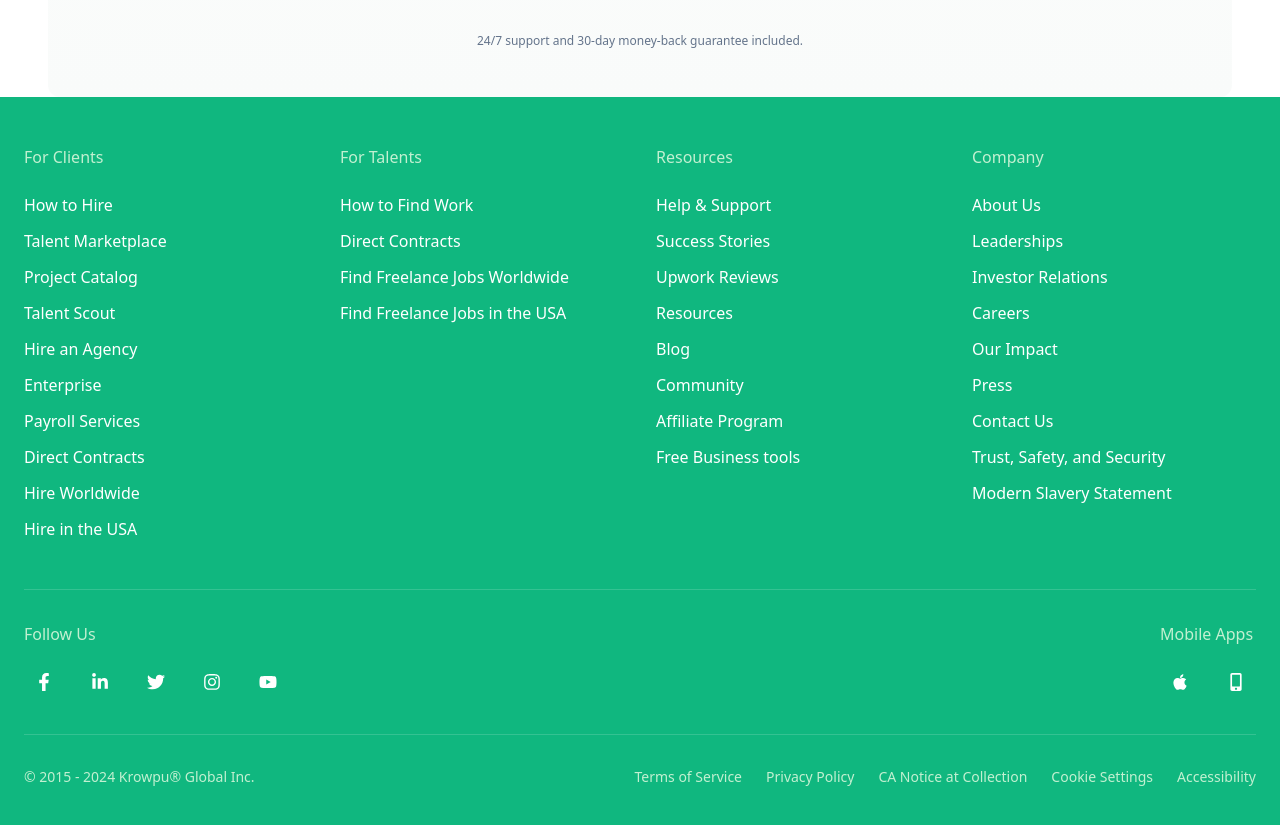
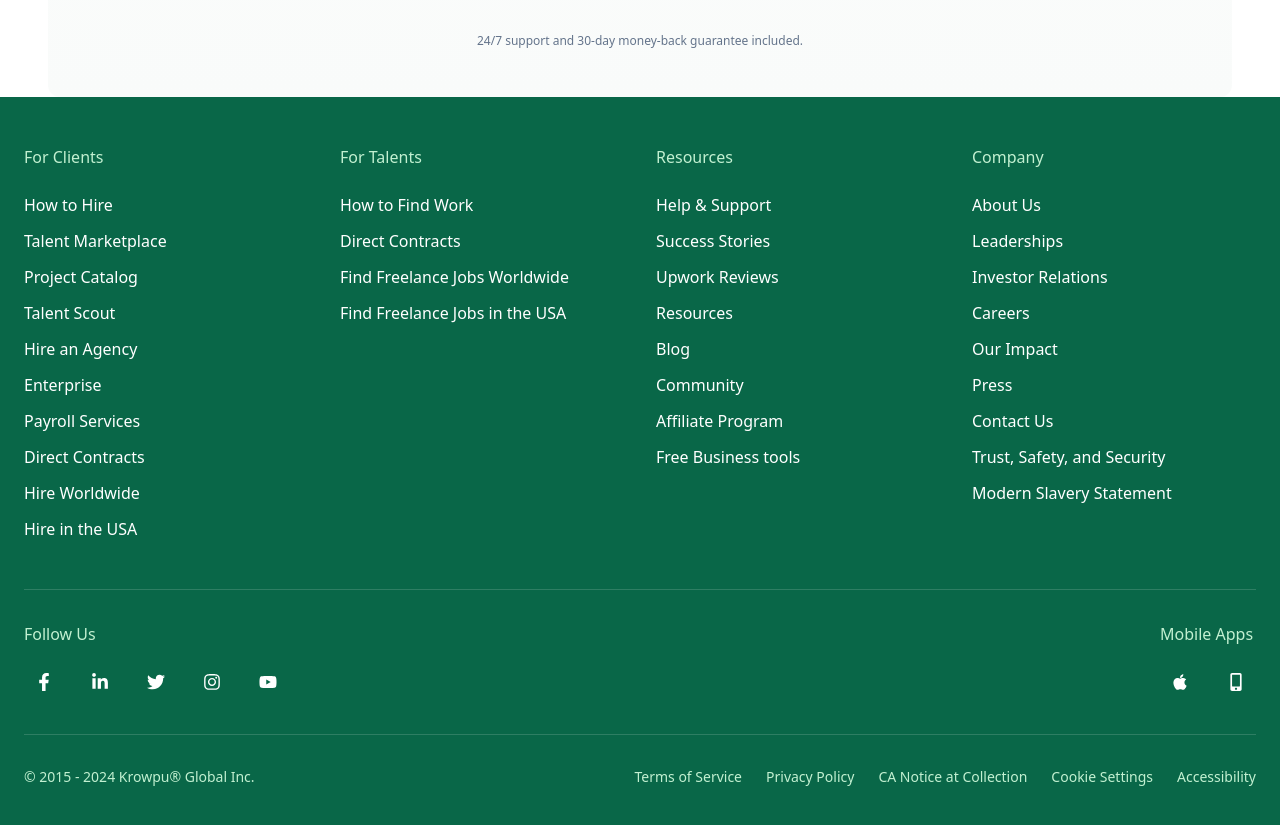
Before and after one commit to JaiKumarSuther/krowpu, a Next.js app: page / in a window 1280 px wide. Shown: the part 2536-3361 px from the top of the page. Built offline with nearby package versions, Linux system fonts and the light colour scheme.

Commit message:
changed color of footer

```diff
--- a/components/ui/Footer.tsx
+++ b/components/ui/Footer.tsx
@@ -15,7 +15,7 @@
 const linkClass = "text-white hover:text-[hsl(140_60%_85%)] transition-colors duration-150";
 
   return (
-    <footer className="bg-[hsl(160_84%_39%)] text-[hsl(0_0%_100%)]">
+    <footer className="bg-[hsl(160_84%_22%)] text-[hsl(0_0%_100%)]">
       <div className="max-w-7xl mx-auto px-6 py-12">
 
         <div className="grid grid-cols-1 md:grid-cols-2 lg:grid-cols-4 gap-8 mb-12">
```
